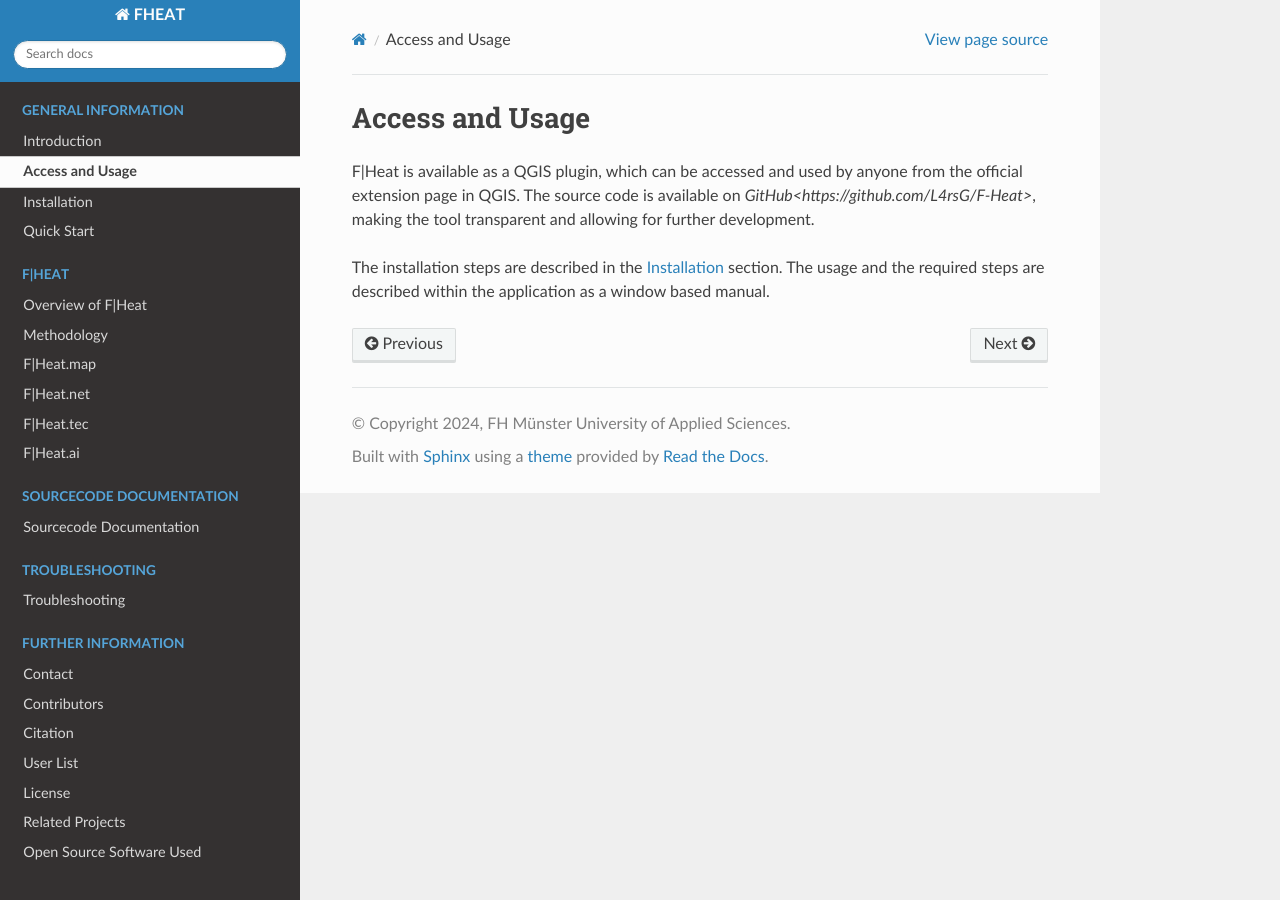
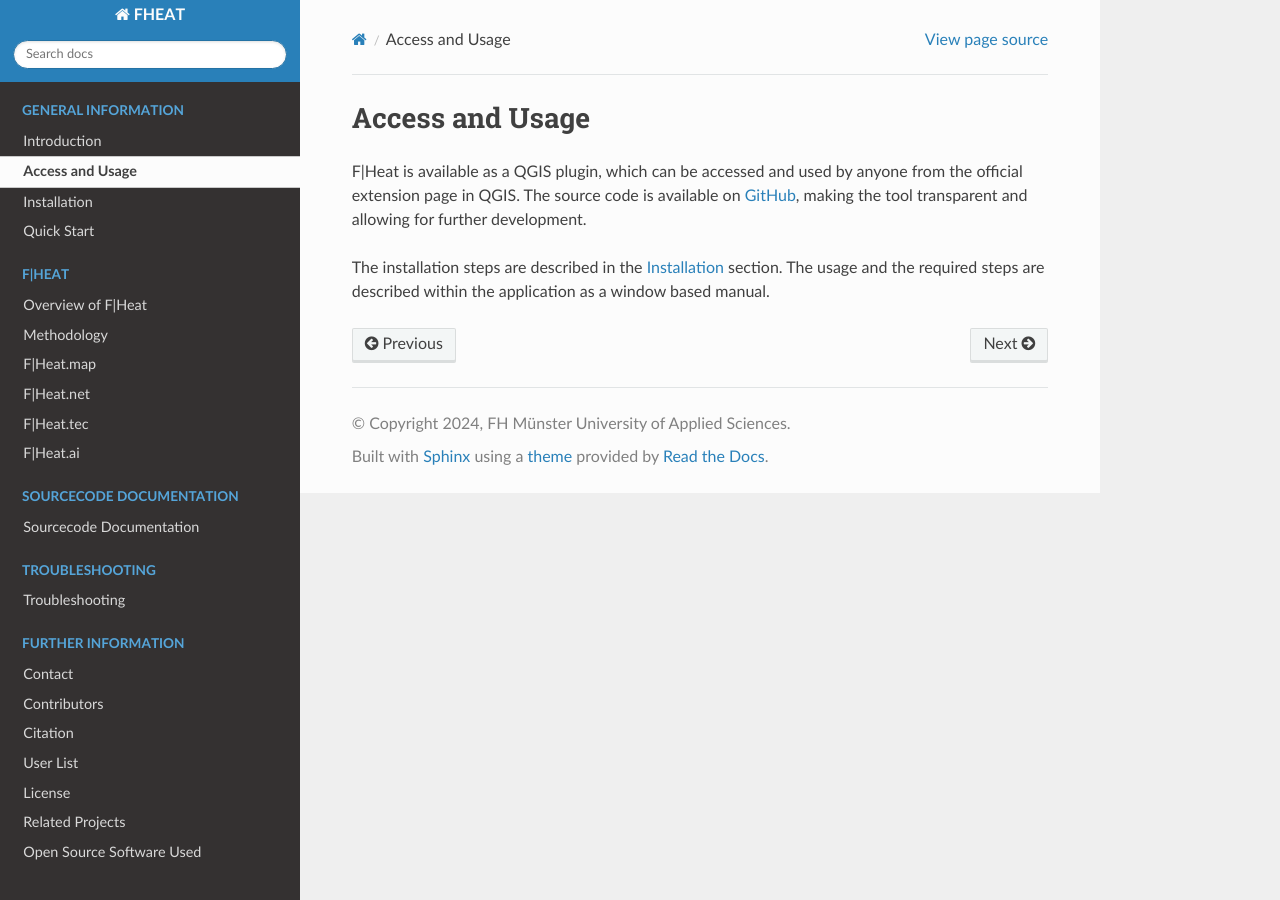
Before and after one commit to hydromac/F-Heat_dev, a Sphinx documentation site: the page built from docs/access_usage.rst, in a window 1280 px wide. Built offline with Sphinx 7.4.7 and the Read the Docs theme 2.0.0, drawn with Linux system fonts in a browser that asks for light colours; formulas are drawn with MathJax 3; pages that are not in the unit, such as notebooks, are missing from menus.

Commit message:
Update access_usage.rst

```diff
--- a/docs/access_usage.rst
+++ b/docs/access_usage.rst
@@ -2,6 +2,6 @@ Access and Usage
 ================
 
 F|Heat is available as a QGIS plugin, which can be accessed and used by anyone from the official extension page in QGIS.
-The source code is available on `GitHub<https://github.com/L4rsG/F-Heat>`, making the tool transparent and allowing for further development.
+The source code is available on `GitHub <https://github.com/L4rsG/F-Heat>`_, making the tool transparent and allowing for further development.
 
 The installation steps are described in the :doc:`installation` section. The usage and the required steps are described within the application as a window based manual.
```
